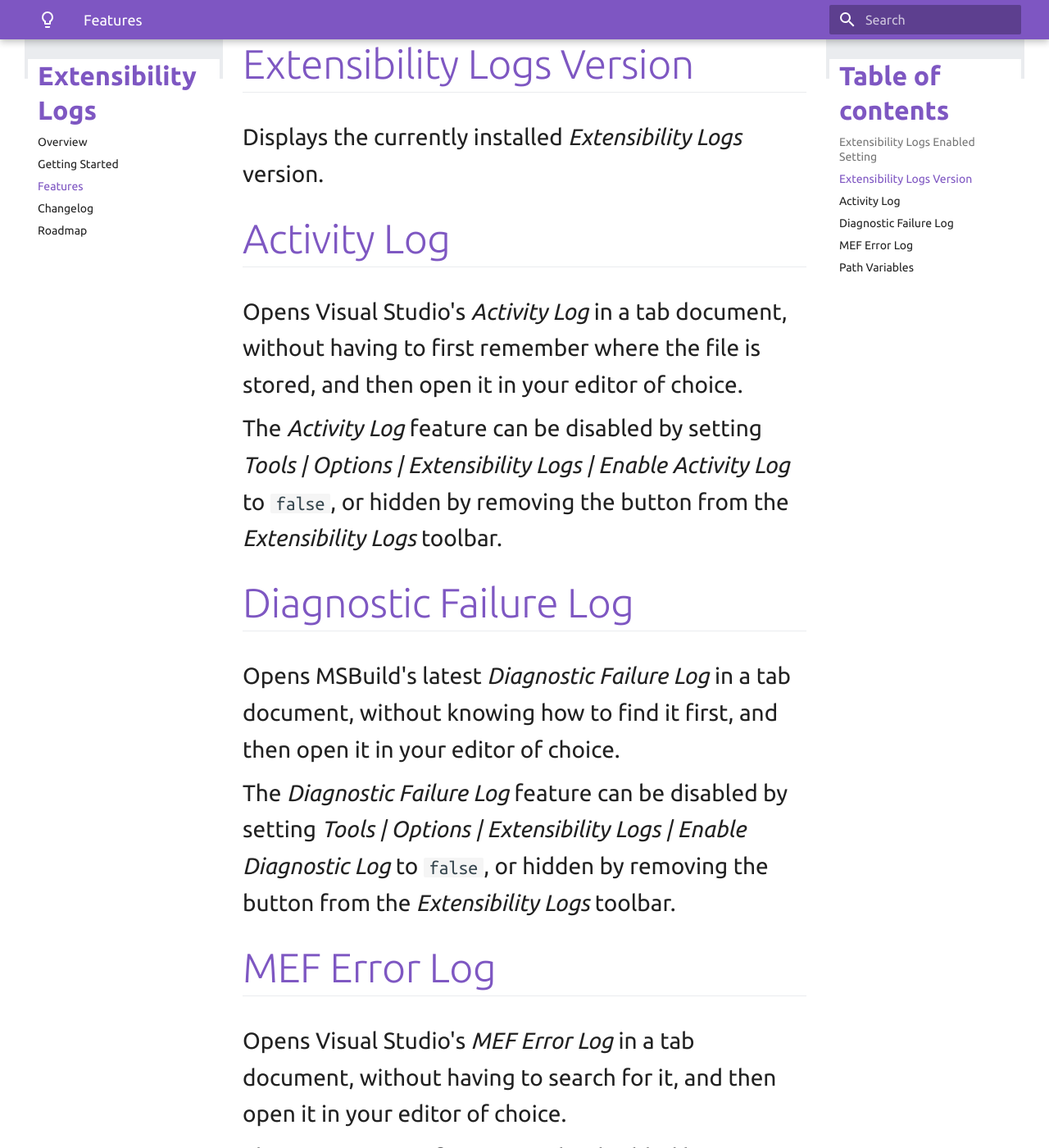
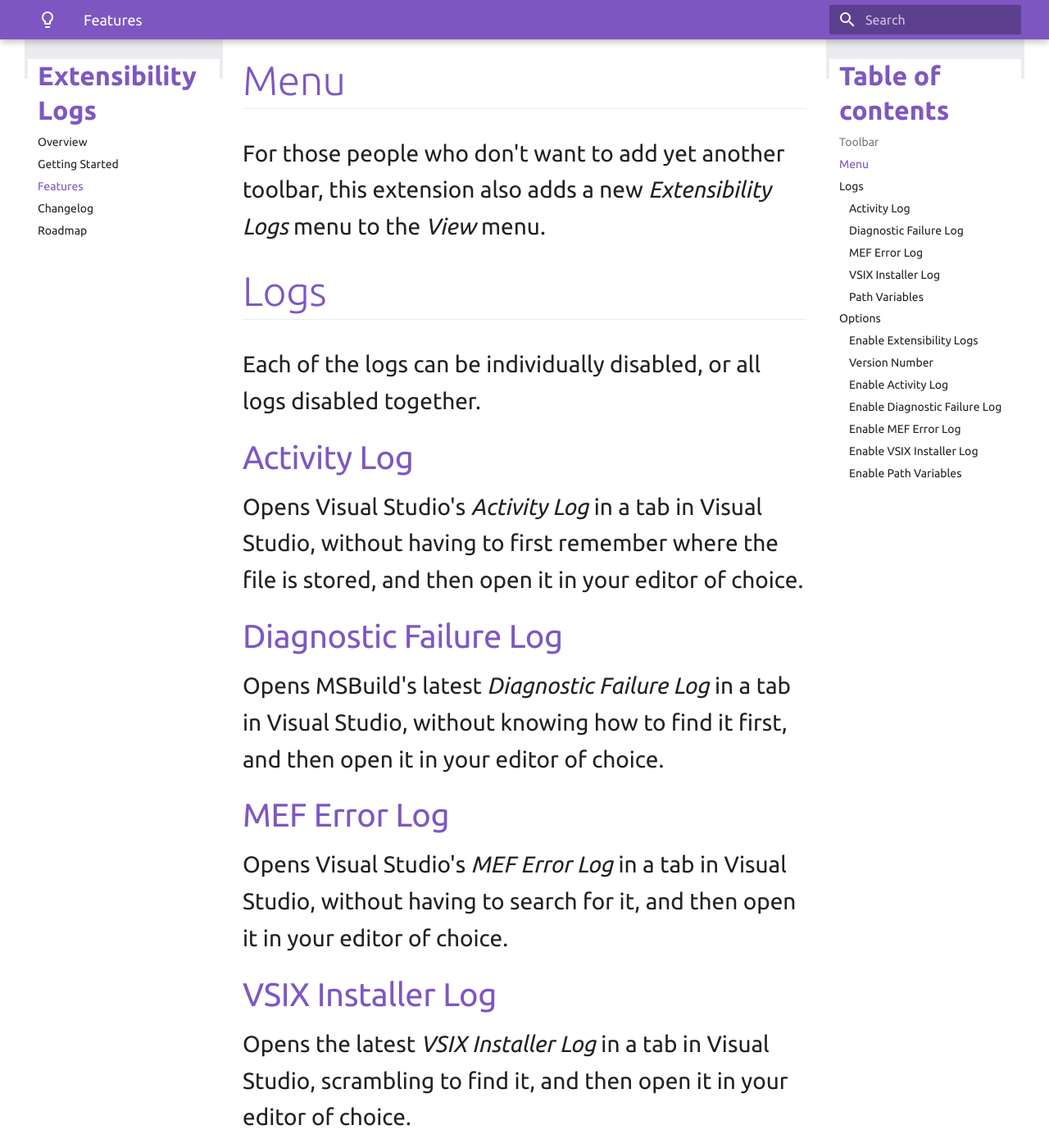
Before and after one commit to luminous-software/extensibility-logs, an MkDocs documentation site: the page built from docs-source/features.md, in a window 1280 px wide and 1400 px high, scrolled down 431 px. Shown: the whole window at 82% size. Built offline with MkDocs 1.6.1 and Material for MkDocs 9.7.7, drawn with Linux system fonts in a browser that asks for light colours; old or Windows-style settings are respelled for this version of MkDocs; some of the changed text lies outside the part shown.

Commit message:
docs(*): update documentation

```diff
--- a/docs-source/features.md
+++ b/docs-source/features.md
@@ -1,41 +1,77 @@
-## Extensibility Logs Enabled Setting
+## Toolbar
+For those people who prefer their commands front-and-center, available all the time with a single click,
+this extension adds a new _Extensibility Logs_ toolbar. You'll need to enable the toolbar before you'll see it.
 
-This setting allows the whole set of _Extensibility Logs_ features to be turned off together.
+## Menu
+For those people who don't want to add yet another toolbar, this extension also adds a new *Extensibility Logs* menu
+to the _View_ menu.
 
-## Extensibility Logs Version
+## Logs
 
-Displays the currently installed _Extensibility Logs_ version.
+Each of the logs can be individually disabled, or all logs disabled together.
 
-## Activity Log
+### Activity Log
 
-Opens Visual Studio's _Activity Log_ in a tab document, without having to first remember where the file is stored,
+Opens Visual Studio's _Activity Log_ in a tab in Visual Studio, without having to first remember where the file is stored,
 and then open it in your editor of choice.
 
-The _Activity Log_ feature can be disabled by setting _Tools | Options | Extensibility Logs |  Enable Activity Log_
-to `false`, or hidden by removing the button from the _Extensibility Logs_ toolbar.
+### Diagnostic Failure Log
 
-## Diagnostic Failure Log
-
-Opens MSBuild's latest _Diagnostic Failure Log_ in a tab document, without knowing how to find it first,
+Opens MSBuild's latest _Diagnostic Failure Log_ in a tab in Visual Studio, without knowing how to find it first,
 and then open it in your editor of choice.
 
-The _Diagnostic Failure Log_ feature can be disabled by setting _Tools | Options | Extensibility Logs | Enable Diagnostic Log_ to `false`,
-or hidden by removing the button from the _Extensibility Logs_ toolbar.
+### MEF Error Log
 
-## MEF Error Log
-
-Opens Visual Studio's _MEF Error Log_ in a tab document, without having to search for it,
+Opens Visual Studio's _MEF Error Log_ in a tab in Visual Studio, without having to search for it,
 and then open it in your editor of choice.
 
-The _MEF Error Log_ feature can be disabled by setting _Tools | Options | Extensibility Logs | Enable MEF Error Log_ to `false`,
-or hidden by removing the button from the _Extensibility Logs_ toolbar.
+### VSIX Installer Log
 
-## Path Variables
+Opens the latest _VSIX Installer Log_ in a tab in Visual Studio, scrambling to find it,
+and then open it in your editor of choice.
 
-Displays Windows' current _search paths for executable files_ in a tab document, without having to open a command prompt.
+### Path Variables
+
+Displays Windows' current _search paths for executable files_ in a tab in Visual Studio, without having to open a command prompt.
 
 A future update will allow adding, removing, and re-ordering of the variables, inside ,
 without having to use Windows' _Settings_ app.
 
-The _Path Variables_ feature can be disabled by setting _Tools | Options | Extensibility Logs | Enable Path Variables_ to `false`,
-or hidden by removing the button from the _Extensibility Logs_ toolbar.
+## Options
+
+Any logs that have been disabled will still appear on the toolbar, but will be inactive,
+but they won't appear in the menu.
+The toolbar buttons can be hidden by removing them from the _Extensibility Logs_ toolbar.
+
+### Enable Extensibility Logs
+
+This setting allows the whole set of _Extensibility Logs_ features to be turned off together.
+
+### Version Number
+
+Displays then version number of _Extensibility Logs_ that's currently installed.
+
+### Enable Activity Log
+
+The _Activity Log_ feature can be disabled by setting _Tools | Options | Extensibility Logs |  Enable Activity Log_
+to `false`.
+
+### Enable Diagnostic Failure Log
+
+The _Diagnostic Failure Log_ feature can be disabled by setting _Tools | Options | Extensibility Logs | Enable Diagnostic Log_
+to `false`.
+
+### Enable MEF Error Log
+
+The _MEF Error Log_ feature can be disabled by setting _Tools | Options | Extensibility Logs | Enable MEF Error Log_
+to `false`.
+
+### Enable VSIX Installer Log
+
+The _VSIX Installer Log_ feature can be disabled by setting _Tools | Options | Extensibility Logs | Enable MEF Error Log_
+to `false`.
+
+### Enable Path Variables
+
+The _Path Variables_ feature can be disabled by setting _Tools | Options | Extensibility Logs | Enable Path Variables_
+to `false`.
```
Also changed, not shown: README.md (+11 -7 lines), docs-source/changelog.md (+5 -0 lines), docs-source/index.md (+11 -3 lines), docs-source/roadmap.md (+3 -1 lines), marketplace.md (+11 -2 lines).
